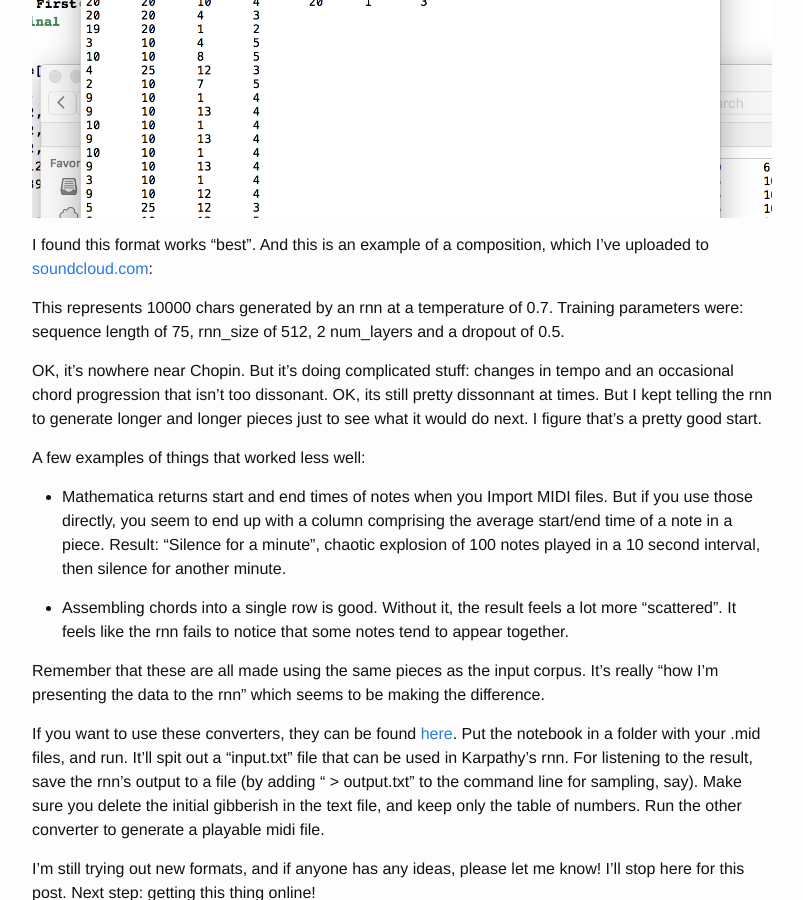
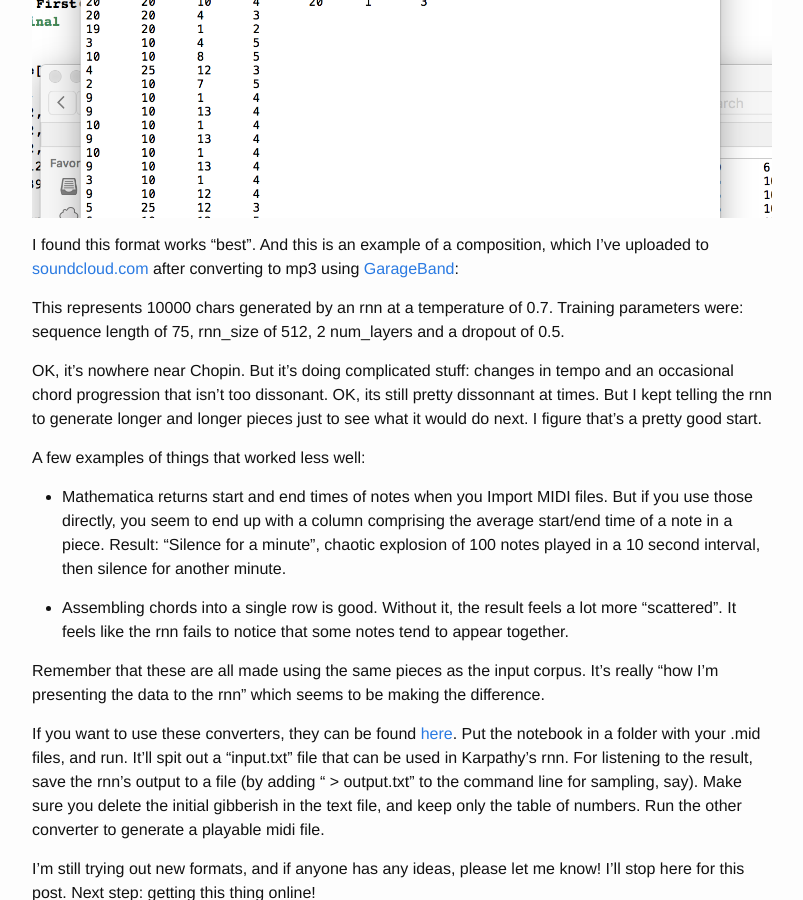
Before and after one commit to Stok/stok.github.io, a Jekyll site: the page built from _posts/2016-02-26-iChopin.markdown, in a window 1280 px wide and 900 px high, scrolled down 1593 px. Shown: the whole window, without its empty margins (238-1041 px from the left). Built offline with Jekyll 4.4.1, drawn with Linux system fonts in a browser that asks for light colours.

Commit message:
added link to garageband's wikipage

```diff
--- a/_posts/2016-02-26-iChopin.markdown
+++ b/_posts/2016-02-26-iChopin.markdown
@@ -55,7 +55,8 @@ Here's an example of some output:
 
 ![example](/photos/outputtxtexample.png)
 
-I found this format works "best". And this is an example of a composition, which I've uploaded to [soundcloud.com]:
+I found this format works "best". And this is an example of a composition, which I've uploaded to [soundcloud.com]
+after converting to mp3 using [GarageBand]:
 
 <script src="https://connect.soundcloud.com/sdk/sdk-3.0.0.js">
 </script>
@@ -110,4 +111,5 @@ I'll stop here for this post. Next step: getting this thing online!
 [rnn that learns text]: https://github.com/karpathy/char-rnn
 [a website]: http://www.piano-midi.de/chopin.htm
 [soundcloud.com]: https://soundcloud.com
+[GarageBand]: https://en.wikipedia.org/wiki/GarageBand
 [here]: https://github.com/Stok/Chopino
```
